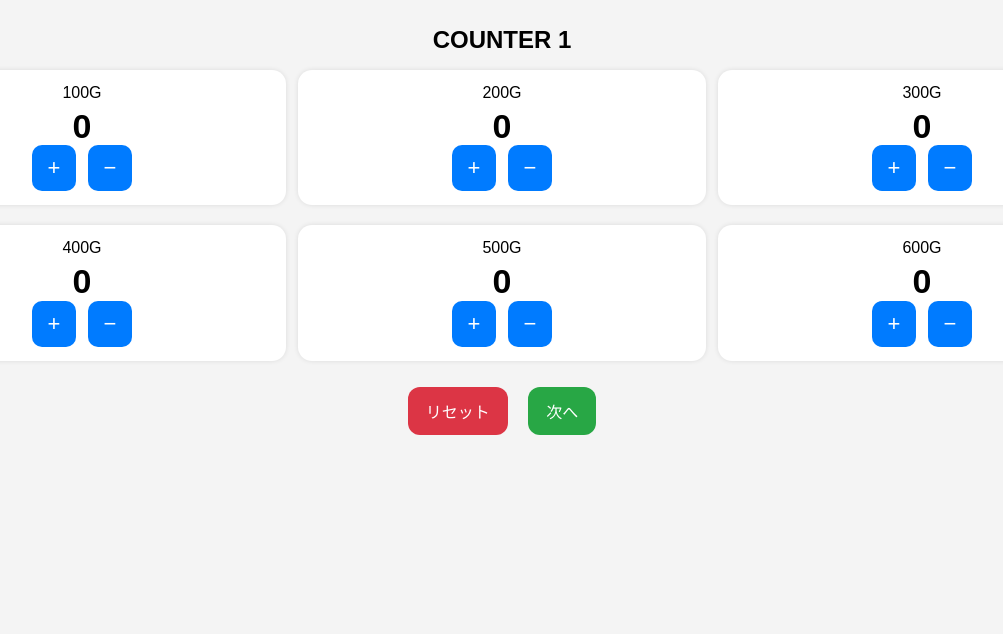
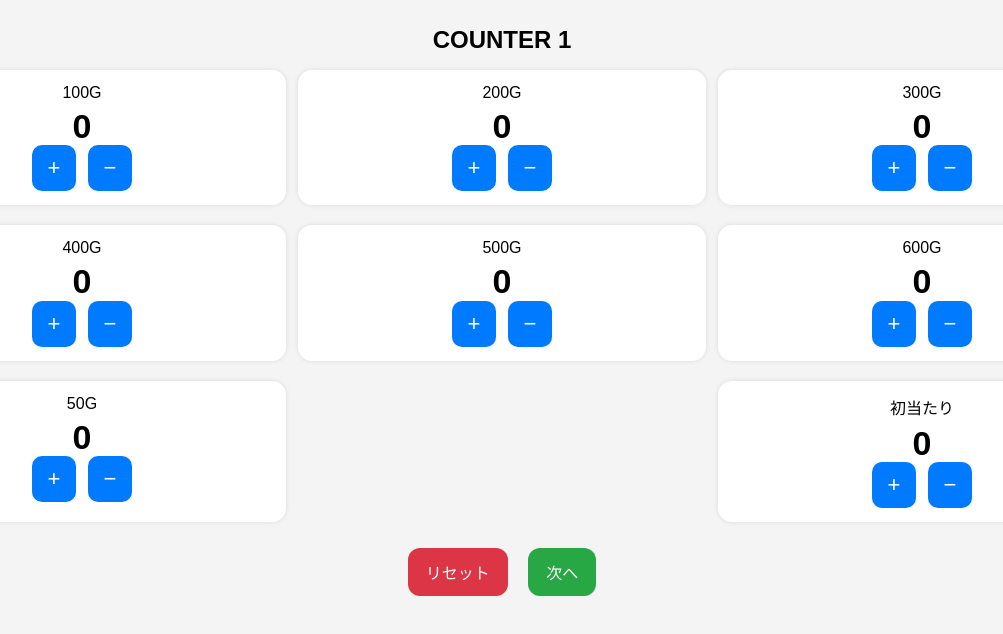
Before and after one commit to Aska0803/counta, a plain HTML site: page tokyo/index.html in a window 1280 px wide. Shown: the whole page, without its empty margins (138-1141 px from the left). Drawn offline with Linux system fonts and the light colour scheme.

Commit message:
Update index.html

```diff
--- a/tokyo/index.html
+++ b/tokyo/index.html
@@ -158,7 +158,7 @@
   </div>
 
   <script>
-    const items1 = ["100G", "200G", "300G", "400G", "500G", "600G"];
+    const items1 = ["100G", "200G", "300G", "400G", "500G", "600G", "50G", "初当たり"];
     const items2 = ["レミ", "リゼ", "直撃", "小役解除", "駆け抜け", "引き戻し", "偶数", "奇数"];
 
     let counts1 = {};
```
